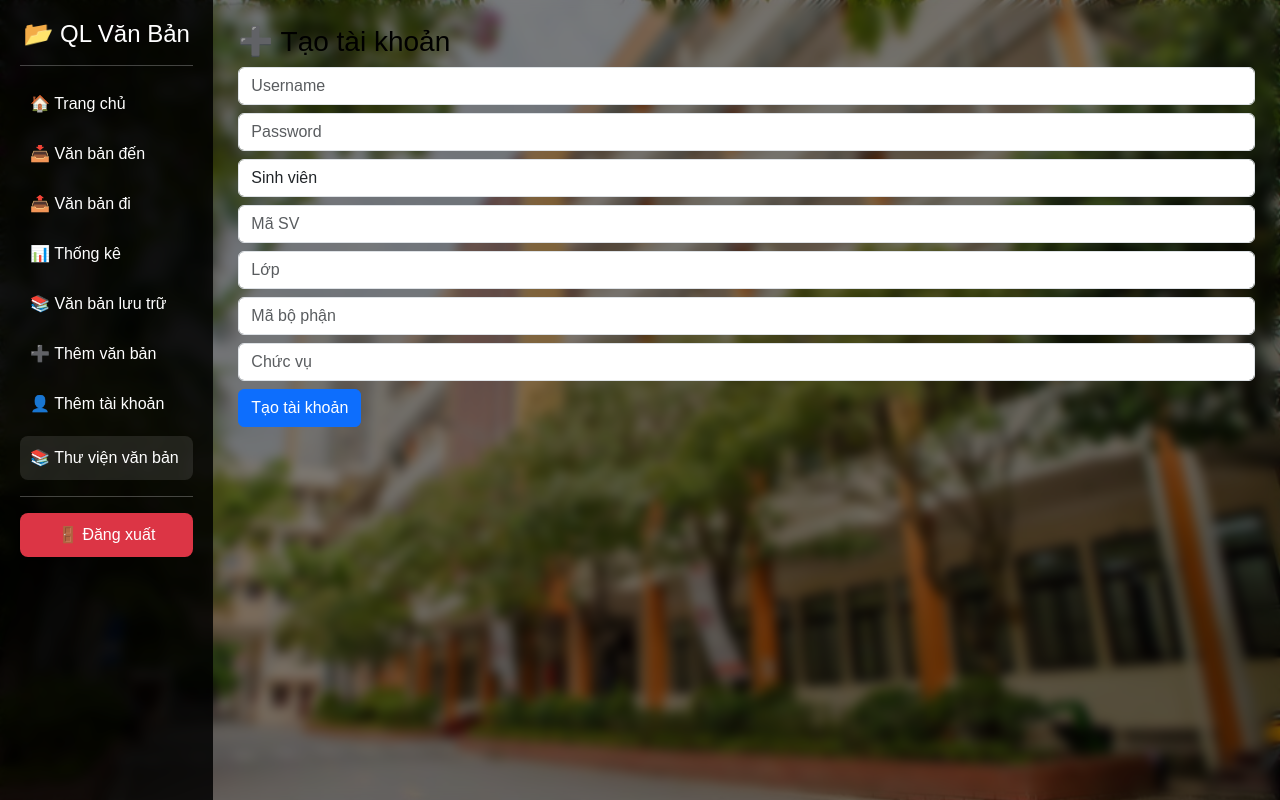
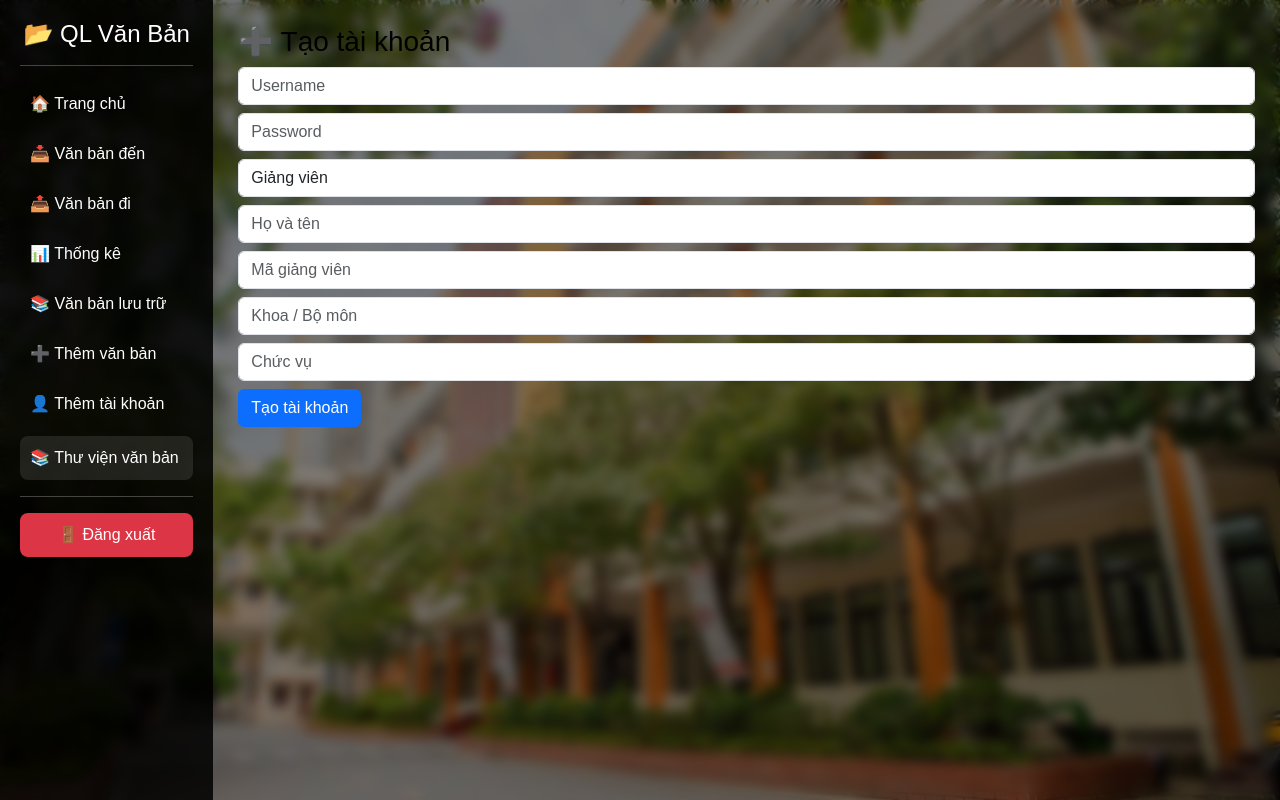
Before and after one commit to duykhanh0811/quanlyvanban, a Flask app: page /admin/add_user in a window 1280 px wide. Run offline with Flask 3, Linux system fonts and the light colour scheme; the visitor is signed in with stand-in values (Sample User, id 1); some libraries are stand-ins or nearby versions.

Commit message:
Add files via upload

```diff
--- a/templates/add_user.html
+++ b/templates/add_user.html
@@ -11,13 +11,17 @@
     <input class="form-control mb-2" name="password" placeholder="Password">
 
     <select class="form-control mb-2" name="role">
-        <option value="student">Sinh viên</option>
+        <option value="lecturer">Giảng viên</option>
         <option value="staff">Văn thư</option>
+        <option value="admin">Lãnh đạo</option>
     </select>
 
-    <input class="form-control mb-2" name="student_id" placeholder="Mã SV">
-    <input class="form-control mb-2" name="class" placeholder="Lớp">
-    <input class="form-control mb-2" name="department_id" placeholder="Mã bộ phận">
+    <input class="form-control mb-2" name="full_name" placeholder="Họ và tên">
+
+    <input class="form-control mb-2" name="lecturer_id" placeholder="Mã giảng viên">
+
+    <input class="form-control mb-2" name="department" placeholder="Khoa / Bộ môn">
+
     <input class="form-control mb-2" name="position" placeholder="Chức vụ">
 
     <button class="btn btn-primary">Tạo tài khoản</button>
--- a/templates/login.html
+++ b/templates/login.html
@@ -50,7 +50,6 @@
             <button class="btn btn-primary w-100">Đăng nhập</button>
         </form>
 
-        <a href="/register" class="text-center mt-3 d-block">👉 Đăng ký tài khoản</a>
     </div>
 </div>
 
```
Also changed, not shown: templates/dashboard.html (+8 -4 lines).
